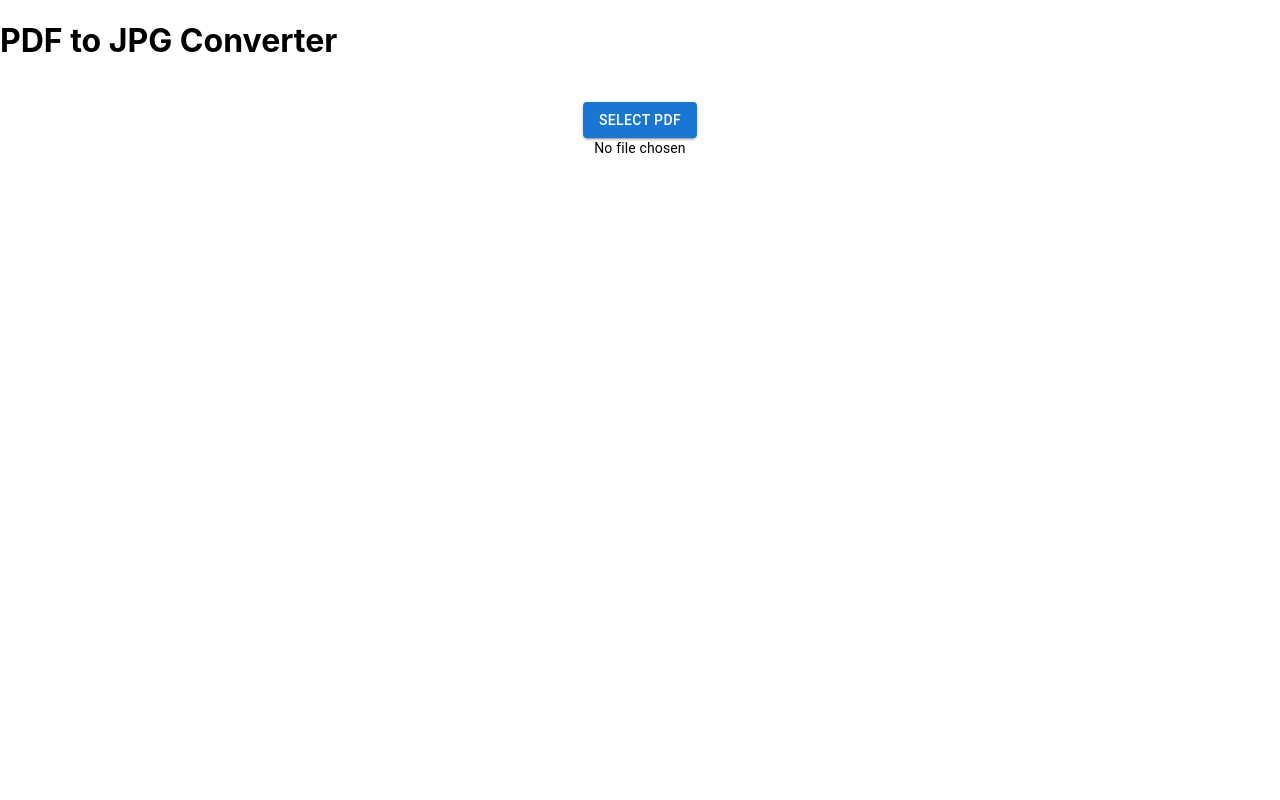
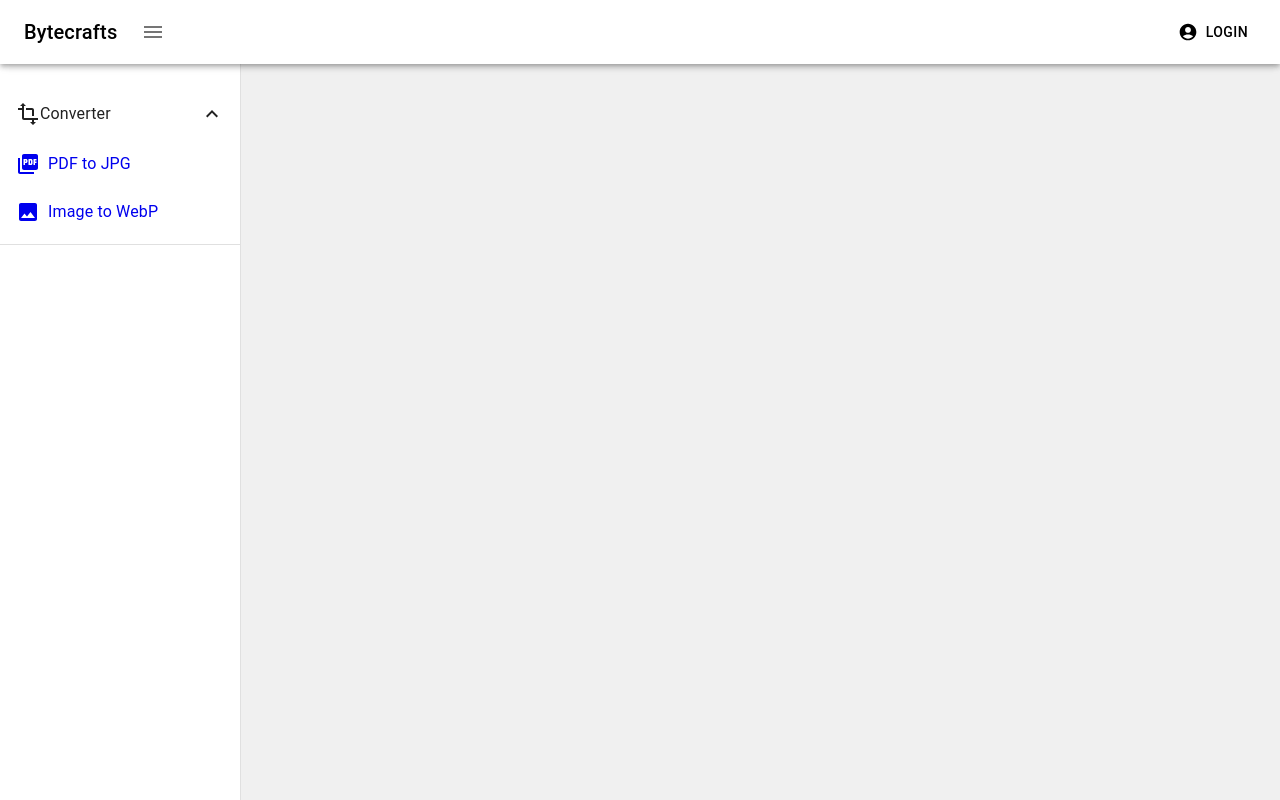
Before and after one commit to bytecrafts24/ml_model_frontend, a React (Create React App) app: page / in a window 1280 px wide. Built offline with nearby package versions, Linux system fonts and the light colour scheme.

Commit message:
imagepdf

```diff
--- a/package.json
+++ b/package.json
@@ -5,15 +5,18 @@
   "dependencies": {
     "@emotion/react": "^11.13.3",
     "@emotion/styled": "^11.13.0",
+    "@mui/icons-material": "^6.1.0",
     "@mui/material": "^6.1.0",
     "@testing-library/jest-dom": "^5.17.0",
     "@testing-library/react": "^13.4.0",
     "@testing-library/user-event": "^13.5.0",
     "file-saver": "^2.0.5",
+    "jspdf": "^2.5.2",
     "jszip": "^3.10.1",
     "pdfjs-dist": "^4.6.82",
     "react": "^18.3.1",
     "react-dom": "^18.3.1",
+    "react-router-dom": "^6.26.2",
     "react-scripts": "5.0.1",
     "web-vitals": "^2.1.4"
   },
--- a/src/App.js
+++ b/src/App.js
@@ -1,16 +1,51 @@
-import React from 'react';
-import PdfToJpgConverter from './converters/PdfToJpgConverter';
+import { Container, Box } from '@mui/material';
+import { BrowserRouter as Router, Route, Routes } from 'react-router-dom';
+import Sidebar from './layout/Sidebar';
+import PdfToJpgConverter from './converters/PdfToJpg';
+import ImageToWebPConverter from './converters/ImageToWebp';
+
+const appBarHeight = 64;
 
 function App() {
   return (
-    <div className="App">
-      <h1>PDF to JPG Converter</h1>
-      <PdfToJpgConverter />
-    </div>
+    <Router>
+      <Box display="flex" minHeight="100vh" flexDirection="column">
+
+        <Box component="header">
+
+        </Box>
+
+
+        <Box display="flex" flexGrow={1}>
+          <Sidebar />
+
+
+          <Box
+            component="main"
+            sx={{
+              flexGrow: 1,
+              padding: 2,
+              overflow: 'hidden',
+              backgroundColor: '#f0f0f0',
+              marginTop: `${appBarHeight}px`,
+              width: 'calc(100% - 240px)',
+            }}
+          >
+            <Container maxWidth="lg">
+              <Routes>
+                <Route path="/pdf-to-jpg" element={<PdfToJpgConverter />} />
+                <Route path="/image-to-webp" element={<ImageToWebPConverter />} />
+              </Routes>
+            </Container>
+          </Box>
+        </Box>
+      </Box>
+    </Router>
   );
 }
 
 export default App;
+
 
 // import logo from './logo.svg';
 // import './App.css';
--- /dev/null
+++ b/src/converters/ImageToWebp.js
@@ -0,0 +1,129 @@
+
+import React, { useState } from 'react';
+import { Button } from '@mui/material';
+import { saveAs } from 'file-saver';
+import JSZip from 'jszip';
+
+const ImageToWebPConverter = () => {
+  const [images, setImages] = useState([]);
+  const [convertedImages, setConvertedImages] = useState([]);
+  const [isConverting, setIsConverting] = useState(false);
+
+  const handleFileChange = (event) => {
+    const files = event.target.files;
+    const imageArray = Array.from(files).map((file) => {
+      return URL.createObjectURL(file);
+    });
+    setImages(imageArray);
+    convertImagesToWebP(files);
+  };
+
+  const convertImagesToWebP = async (files) => {
+    setIsConverting(true);
+    const converted = [];
+    for (const file of files) {
+      const imageUrl = URL.createObjectURL(file);
+      const webPDataUrl = await convertImageToWebP(imageUrl);
+      converted.push({ name: file.name, webPDataUrl });
+    }
+    setConvertedImages(converted);
+    setIsConverting(false);
+  };
+
+  const convertImageToWebP = (imageUrl) => {
+    return new Promise((resolve) => {
+      const img = new Image();
+      img.src = imageUrl;
+      img.onload = () => {
+        const canvas = document.createElement('canvas');
+        const ctx = canvas.getContext('2d');
+        canvas.width = img.width;
+        canvas.height = img.height;
+        ctx.drawImage(img, 0, 0);
+        const webPDataUrl = canvas.toDataURL('image/webp');
+        resolve(webPDataUrl);
+      };
+    });
+  };
+
+  const downloadConvertedImages = () => {
+    convertedImages.forEach((image) => {
+      const link = document.createElement('a');
+      link.href = image.webPDataUrl;
+      link.download = image.name.replace(/\.(jpg|jpeg|png)$/i, '.webp');
+      link.click();
+    });
+  };
+
+  const downloadAllAsZip = async () => {
+    const zip = new JSZip();
+
+    for (const image of convertedImages) {
+      const response = await fetch(image.webPDataUrl);
+      const blob = await response.blob();
+      zip.file(image.name.replace(/\.(jpg|jpeg|png)$/i, '.webp'), blob);
+    }
+
+    // Generate the ZIP file
+    zip.generateAsync({ type: 'blob' }).then((content) => {
+      saveAs(content, 'images.zip');
+    });
+  };
+
+  return (
+    <div style={{ textAlign: 'center', padding: '20px', position: 'relative', width: '80%', margin: 'auto' }}>
+      <h1>Image  to WebP Converter</h1>
+      <input
+        type="file"
+        accept="image/jpeg, image/jpg, image/png"
+        multiple
+        style={{ display: 'none' }}
+        id="fileInput"
+        onChange={handleFileChange}
+      />
+      <label htmlFor="fileInput" style={{ cursor: 'pointer', display: 'block', marginBottom: '20px', marginTop: '80px' }}>
+        <Button variant="contained" component="span">Select Images</Button>
+      </label>
+
+      {images.length > 0 && (
+        <div>
+          <h3>Original Images:</h3>
+          {images.map((imgSrc, index) => (
+            <img key={index} src={imgSrc} alt={`Original ${index}`} style={{ width: '80%', marginBottom: '10px' }} />
+          ))}
+        </div>
+      )}
+
+      {images.length > 0 && convertedImages.length === 0 && !isConverting && (
+        <Button variant="contained" color="primary" onClick={() => convertImagesToWebP(images.map((src) => URL.createObjectURL(src)))}>
+          Convert to WebP
+        </Button>
+      )}
+
+      {convertedImages.length > 0 && (
+        <div>
+          <h3>Converted to WebP:</h3>
+          {convertedImages.map((image, index) => (
+            <div key={index}>
+              <img src={image.webPDataUrl} alt={`WebP ${index}`} style={{ width: '80%', marginBottom: '10px' }} />
+              <p>{image.name.replace(/\.(jpg|jpeg|png)$/i, '.webp')}</p>
+            </div>
+          ))}
+        </div>
+      )}
+
+      {convertedImages.length > 0 && (
+        <div>
+          <Button variant="contained" color="primary" onClick={downloadConvertedImages} style={{ marginRight: '10px' }}>
+            Download All as WebP
+          </Button>
+          <Button variant="contained" color="secondary" onClick={downloadAllAsZip}>
+            Download All as ZIP
+          </Button>
+        </div>
+      )}
+    </div>
+  );
+};
+
+export default ImageToWebPConverter;
--- a/src/converters/PdfToJpgConverter.js
+++ b/src/converters/PdfToJpg.js
@@ -69,9 +69,10 @@ const PdfToJpgConverter = () => {
   };
 
   return (
-    <div style={{ textAlign: 'center', padding: '20px', position: 'relative', width: '80%', margin: 'auto' }}>
+    <div style={{ textAlign: 'center', position: 'relative', width: '80%', margin: 'auto' }}>
+      <h1>PDF to JPG Converter</h1>
       <input type="file" accept="application/pdf" style={{ display: 'none' }} id="fileInput" onChange={handleFileChange} />
-      <label htmlFor="fileInput" style={{ cursor: 'pointer', display: 'block', marginBottom: '20px' }}>
+      <label htmlFor="fileInput" style={{ cursor: 'pointer', display: 'block', marginBottom: '20px', marginTop: '80px' }}>
         <Button variant="contained" component="span">Select PDF</Button>
         <Typography variant="body2">{fileName}</Typography>
       </label>
@@ -86,9 +87,12 @@ const PdfToJpgConverter = () => {
             height="500px"
             style={{ marginBottom: '20px' }}
           />
-          <Button variant="contained" color="primary" onClick={convertPdfToImages}>
-            Convert to JPG
-          </Button>
+          <div style={{ display: 'flex', justifyContent: 'center', marginBottom: '20px' }}>
+            <Button variant="contained" color="primary" onClick={convertPdfToImages}>
+              Convert to JPG
+            </Button>
+          </div>
+
         </div>
       )}
 
--- /dev/null
+++ b/src/layout/Sidebar.js
@@ -0,0 +1,99 @@
+import React, { useState } from 'react';
+import {
+  AppBar, Toolbar, IconButton, Button, Drawer, List, ListItem, ListItemText,
+  Typography, Box, Collapse,
+  Divider
+} from '@mui/material';
+import MenuIcon from '@mui/icons-material/Menu';
+import AccountCircle from '@mui/icons-material/AccountCircle';
+import TransformIcon from '@mui/icons-material/Transform';
+import ExpandMoreIcon from '@mui/icons-material/ExpandMore';
+import ExpandLessIcon from '@mui/icons-material/ExpandLess';
+import PictureAsPdfIcon from '@mui/icons-material/PictureAsPdf';
+import ImageIcon from '@mui/icons-material/Image';
+import { Link } from 'react-router-dom';
+
+const drawerWidth = 240;
+const miniDrawerWidth = 70;
+
+export default function Sidebar() {
+  const [drawerOpen, setDrawerOpen] = useState(true);
+  const [openConverter, setOpenConverter] = useState(true);
+
+  const handleConverterToggle = () => {
+    setOpenConverter(!openConverter);
+  };
+
+  const toggleDrawer = () => {
+    setDrawerOpen(!drawerOpen);
+  };
+
+  return (
+    <div style={{ display: 'flex' }}>
+      <Box sx={{ flexGrow: 1 }}>
+        <AppBar position="fixed" sx={{ zIndex: 1300, backgroundColor: '#ffffff' }}>
+          <Toolbar sx={{ display: 'flex', justifyContent: 'space-between' }}>
+            <Box sx={{ display: 'flex', alignItems: 'center' }}>
+              <Typography variant="h6" noWrap style={{ color: '#000000' }}>
+                Bytecrafts
+              </Typography>
+              <IconButton
+                edge="start"
+                color="#000000"
+                aria-label="menu"
+                onClick={toggleDrawer}
+                sx={{ ml: 2 }}
+              >
+                <MenuIcon />
+              </IconButton>
+            </Box>
+            <Button color="inherit" startIcon={<AccountCircle />} style={{ color: '#000000' }}>
+              Login
+            </Button>
+          </Toolbar>
+        </AppBar>
+
+        <Drawer
+          variant="permanent"
+          anchor="left"
+          open={drawerOpen}
+          sx={{
+            width: drawerOpen ? drawerWidth : miniDrawerWidth,
+            flexShrink: 0,
+            '& .MuiDrawer-paper': {
+              width: drawerOpen ? drawerWidth : miniDrawerWidth,
+              transition: 'width 0.3s',
+              overflowX: 'hidden',
+              marginTop: '64px',
+            },
+          }}
+        >
+          <Box sx={{ display: 'flex', flexDirection: 'column', paddingTop: 2, width: '100%' }}>
+            <List>
+              <ListItem button onClick={handleConverterToggle} sx={{ justifyContent: 'space-between', padding: '10px 16px' }}>
+                <TransformIcon />
+                {drawerOpen && <ListItemText primary="Converter" />}
+                {openConverter ? <ExpandLessIcon /> : <ExpandMoreIcon />}
+              </ListItem>
+
+              <Collapse in={openConverter} timeout="auto" unmountOnExit>
+                <List component="div" disablePadding>
+                  <ListItem button component={Link} to="/pdf-to-jpg">
+                    <PictureAsPdfIcon sx={{ mr: drawerOpen ? 1 : 0 }} />
+                    {drawerOpen && <ListItemText primary="PDF to JPG" />}
+                  </ListItem>
+
+                  <ListItem button component={Link} to="/image-to-webp">
+                    <ImageIcon sx={{ mr: drawerOpen ? 1 : 0 }} />
+                    {drawerOpen && <ListItemText primary="Image to WebP" />}
+                  </ListItem>
+                </List>
+              </Collapse>
+            </List>
+            <Divider/>
+          </Box>
+        </Drawer>
+      </Box>
+    </div>
+  );
+}
```
Also changed, not shown: src/layout/navbar.js (added, +28 -0 lines), public/images/logo.png (added), 1 other file (tests, documents, lock files or other folders).
